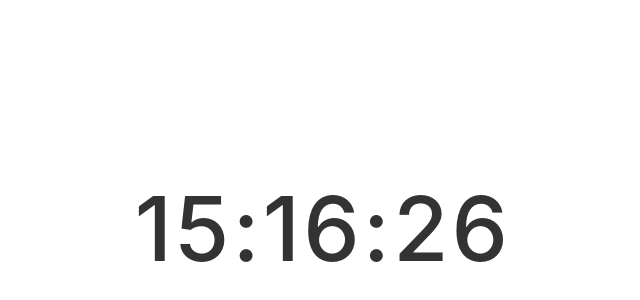
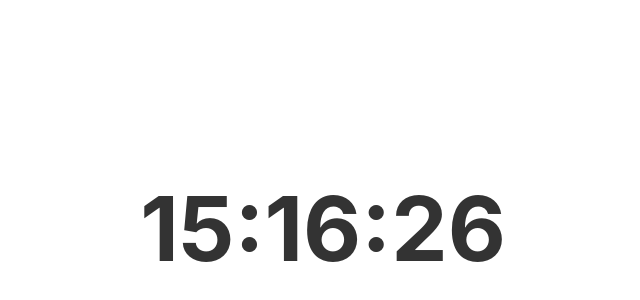
Before and after one commit to johnywalves/longday, a plain HTML site: page index.html in a window 1280 px wide. Shown: the part 172-472 px from the top of the page, without its empty margins (317-957 px from the left). Drawn offline with Linux system fonts and the light colour scheme.

Commit message:
:recycle: Organizando o código

```diff
--- a/index.html
+++ b/index.html
@@ -48,8 +48,8 @@
 
     .time {
       font-size: 7vw;
-      font-weight: 500;
-      letter-spacing: 0.25vw;
+      font-weight: 700;
+      letter-spacing: 0.35w;
 
       transition: color 0.3s;
     }
@@ -60,6 +60,7 @@
   </body>
 
   <script>
+    // Startup
     var elementTime;
     var elementBody = document.querySelector("body");
 
@@ -71,14 +72,13 @@
       }
     }
 
-    function refreshStartColors() {
+    (function refreshStartColors() {
       var colors = getColors(new Date().getHours());
       elementBody.style.color = colors.back;
       elementBody.style.backgroundColor = colors.back;
-    }
+    })();
 
-    refreshStartColors();
-
+    // Loop settings
     function refresh() {
       var date = new Date(),
         hours = date.getHours().toString().padStart(2, "0"),
@@ -86,17 +86,25 @@
         seconds = date.getSeconds().toString().padStart(2, "0");
 
       elementTime.innerText = hours + ":" + minutes + ":" + seconds;
+    }
 
-      var colors = getColors(hours);
+    function refreshColors() {
+      var colors = getColors(new Date().getHours());
       elementBody.style.color = colors.text;
       elementBody.style.backgroundColor = colors.back;
     }
 
     function runOnLoad() {
       elementTime = document.getElementById("time");
+
+      refresh();
+      refreshColors();
+
       setInterval(refresh, 1000);
+      setInterval(refreshColors, 60 * 1000);
     }
 
+    // Run when elements are available
     window.onload = runOnLoad;
   </script>
 </html>
```
